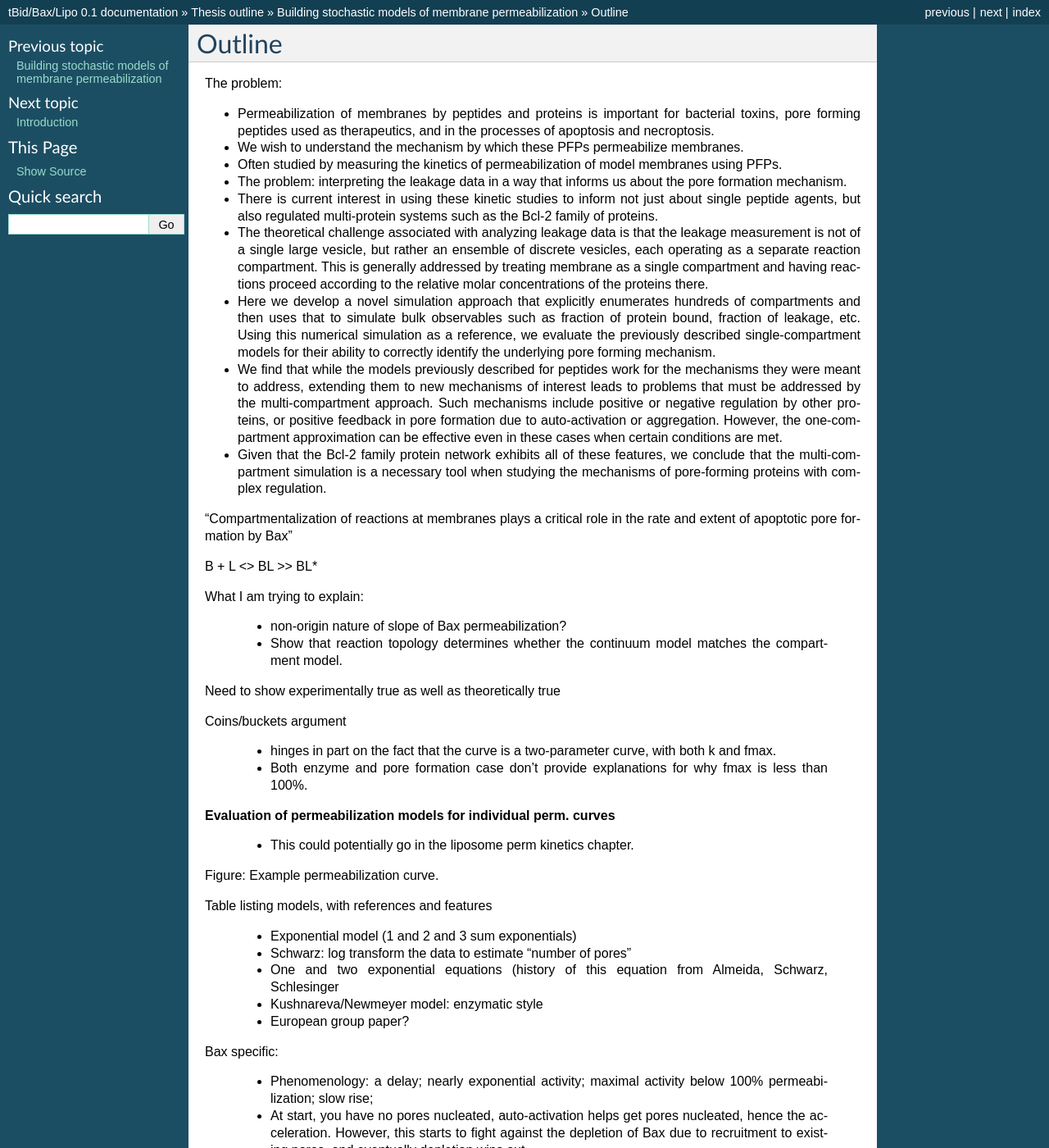
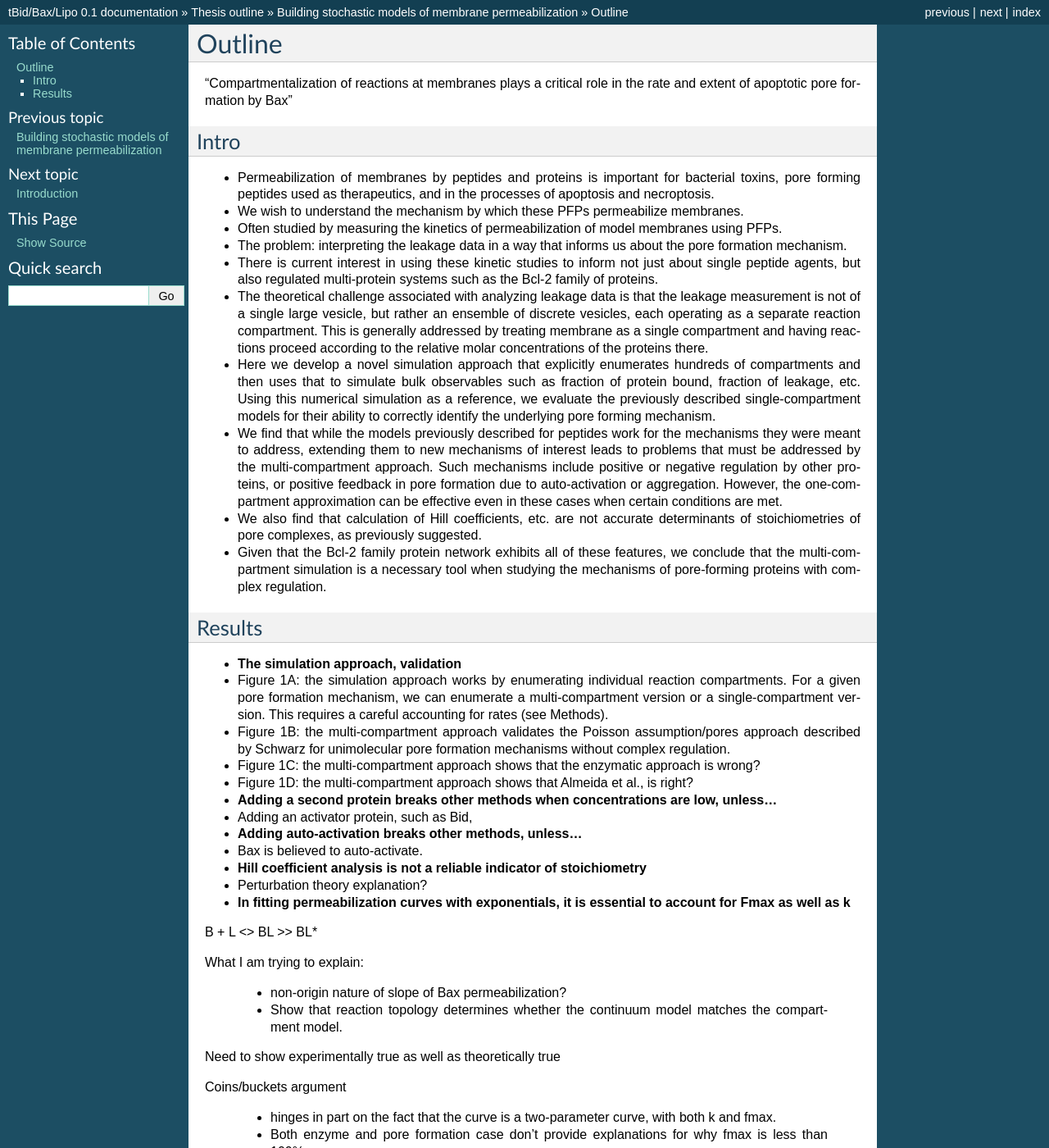
Before and after one commit to johnbachman/tBidBaxLipo, a Sphinx documentation site: the page built from doc/thesis/stochastic_models/outline.rst, in a window 1280 px wide and 1400 px high. Shown: the whole window at 82% size. Built offline with Sphinx 7.4.7, drawn with Linux system fonts in a browser that asks for light colours.

Commit message:
Some additional notes on figs

```diff
--- a/doc/thesis/stochastic_models/outline.rst
+++ b/doc/thesis/stochastic_models/outline.rst
@@ -1,7 +1,11 @@
 Outline
 =======
 
-The problem:
+"Compartmentalization of reactions at membranes plays a critical role in the
+rate and extent of apoptotic pore formation by Bax"
+
+Intro
+-----
 
 * Permeabilization of membranes by peptides and proteins is important for
   bacterial toxins, pore forming peptides used as therapeutics, and in the
@@ -42,14 +46,48 @@ The problem:
   aggregation. However, the one-compartment approximation can be effective even
   in these cases when certain conditions are met.
 
+* We also find that calculation of Hill coefficients, etc. are not accurate
+  determinants of stoichiometries of pore complexes, as previously suggested.
+
 * Given that the Bcl-2 family protein network exhibits all of these features,
   we conclude that the multi-compartment simulation is a necessary tool when
   studying the mechanisms of pore-forming proteins with complex regulation.
 
+Results
+-------
 
+* **The simulation approach, validation**
 
-"Compartmentalization of reactions at membranes plays a critical role in the
-rate and extent of apoptotic pore formation by Bax"
+* Figure 1A: the simulation approach works by enumerating individual reaction
+  compartments. For a given pore formation mechanism, we can enumerate a
+  multi-compartment version or a single-compartment version. This requires a
+  careful accounting for rates (see Methods).
+
+* Figure 1B: the multi-compartment approach validates the Poisson
+  assumption/pores approach described by Schwarz for unimolecular pore
+  formation mechanisms without complex regulation.
+
+* Figure 1C: the multi-compartment approach shows that the enzymatic approach
+  is wrong?
+
+* Figure 1D: the multi-compartment approach shows that Almeida et al., is
+  right?
+
+* **Adding a second protein breaks other methods when concentrations are
+  low, unless...**
+
+* Adding an activator protein, such as Bid,
+
+* **Adding auto-activation breaks other methods, unless...**
+
+* Bax is believed to auto-activate.
+
+* **Hill coefficient analysis is not a reliable indicator of stoichiometry**
+
+* Perturbation theory explanation?
+
+* **In fitting permeabilization curves with exponentials, it is essential to
+  account for Fmax as well as k**
 
 
 B + L <> BL >> BL*
```
